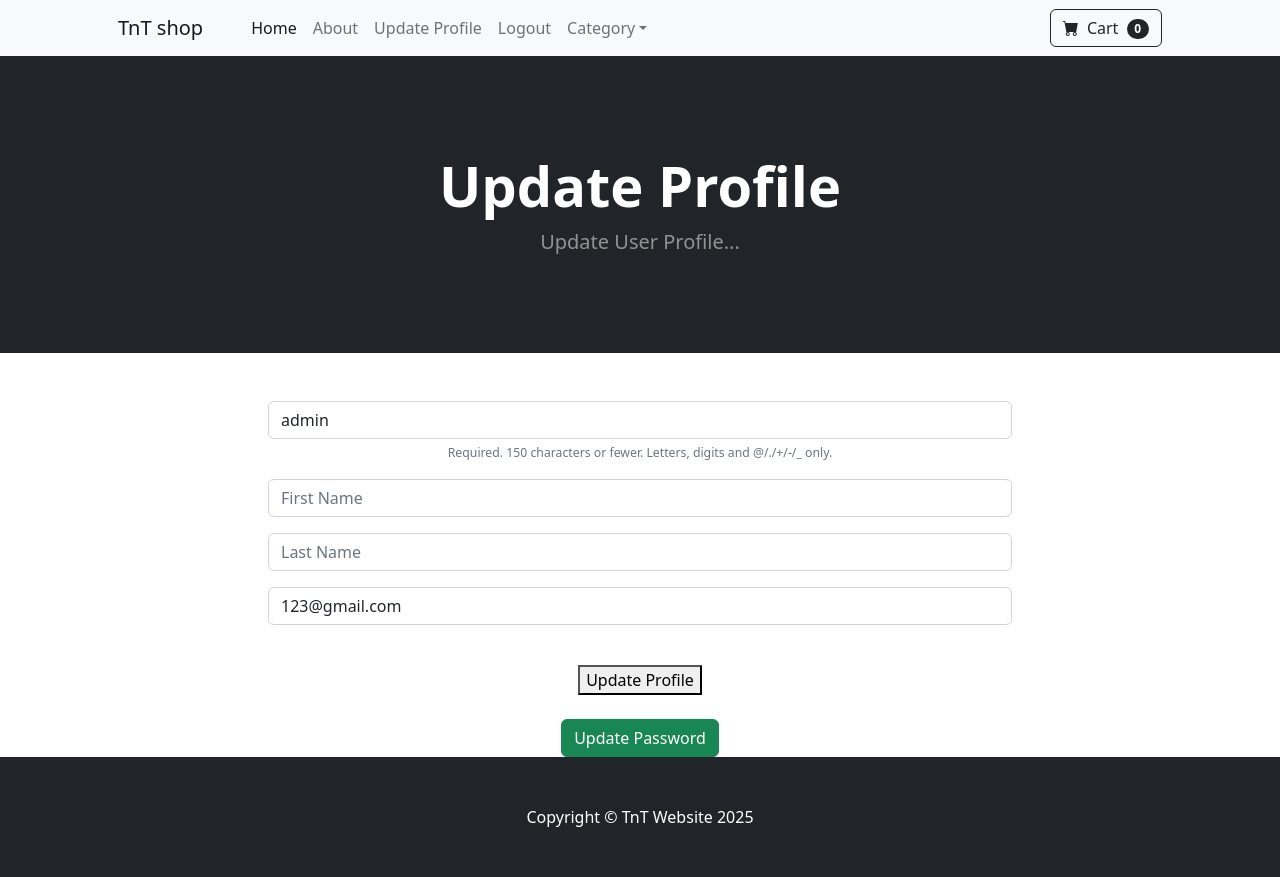
After one commit to TungNT126/EcomerceWebsite_Django, a Django app: page /update_user/ in a window 1280 px wide. The commit adds this page. Run offline with Django 4.2, Linux system fonts and the light colour scheme; a user stored in the database is signed in; data comes from the database, SQL or seed files in the repository; both versions use the stored data as it was after the commit; some libraries are stand-ins or nearby versions.

Commit message:
Update user profile

```diff
--- a/store/forms.py
+++ b/store/forms.py
@@ -1,6 +1,45 @@
 from django.contrib.auth.models import User
-from django.contrib.auth.forms import UserCreationForm
+from django.contrib.auth.forms import UserCreationForm, UserChangeForm, SetPasswordForm
 from django import forms
+
+class ChangePasswordForm(SetPasswordForm):
+	class Meta:
+		model = User
+		fields = ['new_password1', 'new_password2']
+
+	def __init__(self, *args, **kwargs):
+		super(ChangePasswordForm, self).__init__(*args, **kwargs)
+
+		self.fields['new_password1'].widget.attrs['class'] = 'form-control'
+		self.fields['new_password1'].widget.attrs['placeholder'] = 'Password'
+		self.fields['new_password1'].label = ''
+		self.fields['new_password1'].help_text = '<ul class="form-text text-muted small"><li>Your password can\'t be too similar to your other personal information.</li><li>Your password must contain at least 8 characters.</li><li>Your password can\'t be a commonly used password.</li><li>Your password can\'t be entirely numeric.</li></ul>'
+
+		self.fields['new_password2'].widget.attrs['class'] = 'form-control'
+		self.fields['new_password2'].widget.attrs['placeholder'] = 'Confirm Password'
+		self.fields['new_password2'].label = ''
+		self.fields['new_password2'].help_text = '<span class="form-text text-muted"><small>Enter the same password as before, for verification.</small></span>'
+
+class UpdateUserForm(UserChangeForm):
+	# Hide password stuff
+	password = None
+	# Other fields
+	email = forms.EmailField(label="", widget=forms.TextInput(attrs={'class':'form-control', 'placeholder':'Email Address'}))
+	first_name = forms.CharField(label="", max_length=100, widget=forms.TextInput(attrs={'class':'form-control', 'placeholder':'First Name'}))
+	last_name = forms.CharField(label="", max_length=100, widget=forms.TextInput(attrs={'class':'form-control', 'placeholder':'Last Name'}))
+
+	class Meta:
+		model = User
+		fields = ('username', 'first_name', 'last_name', 'email')
+
+	def __init__(self, *args, **kwargs):
+		super(UpdateUserForm, self).__init__(*args, **kwargs)
+
+		self.fields['username'].widget.attrs['class'] = 'form-control'
+		self.fields['username'].widget.attrs['placeholder'] = 'User Name'
+		self.fields['username'].label = ''
+		self.fields['username'].help_text = '<span class="form-text text-muted"><small>Required. 150 characters or fewer. Letters, digits and @/./+/-/_ only.</small></span>'
+
 
 class SignUpForm(UserCreationForm):
 	email = forms.EmailField(label="", widget=forms.TextInput(attrs={'class':'form-control', 'placeholder':'Email Address'}))
--- a/store/templates/navbar.html
+++ b/store/templates/navbar.html
@@ -8,6 +8,7 @@
                 <li class="nav-item"><a class="nav-link" href="{% url 'about' %}">About</a></li>
 
                 {% if user.is_authenticated %}
+                <li class="nav-item"><a class="nav-link" href="{% url 'update_user' %}">Update Profile</a></li>
                 <li class="nav-item"><a class="nav-link" href="{% url 'logout' %}">Logout</a></li>
                 {% else %}
                 <li class="nav-item"><a class="nav-link" href="{% url 'login' %}">Login</a></li>
@@ -22,9 +23,8 @@
                         <li><a class="dropdown-item" href="{% url 'category_summary' %}">All Products</a></li>
                         <li><hr class="dropdown-divider" /></li>
                         <!-- It only shows up in the category page -->
-                        <li>{% for category in categories %}
-                            <a class="dropdown-item" href="{% url 'category' category %}">{{category}}</a>
-                            {% endfor %}
+                        <li><a class="dropdown-item" href="{% url 'category' 'Shirts' %}">Shirts</a></li>
+                        <li><a class="dropdown-item" href="{% url 'category' 'Trousers' %}">Trousers</a></li>
                     </ul>
                 </li>
             </ul>
--- /dev/null
+++ b/store/templates/update_user.html
@@ -0,0 +1,36 @@
+{% extends 'base.html' %}
+{% block content %}
+<!-- Header-->
+<header class="bg-dark py-5">
+    <div class="container px-4 px-lg-5 my-5">
+        <div class="text-center text-white">
+            <h1 class="display-4 fw-bolder">Update Profile</h1>
+            <p class="lead fw-normal text-white-50 mb-0">Update User Profile...</p>
+        </div>
+    </div>
+</header>
+
+<div class="container">
+    <div class="row">
+        <center>
+            <div class="col-8">
+                <br/><br/>
+
+                <form method="POST" action="{% url 'update_user' %}">
+                    {% csrf_token %}
+
+                    {{ user_form.as_p }}
+                    <br/>
+                    <button type="submit" clas="btn btn-secondary">
+                        Update Profile
+                    </button>
+                </form>
+                <br/>
+                <a href="{% url 'update_password' %}" class="btn btn-success">Update Password</a>
+
+        </center>
+        <br/><br/><br/><br/><br/><br/>
+    </div>
+</div>
+
+{% endblock %}
--- a/store/urls.py
+++ b/store/urls.py
@@ -7,6 +7,8 @@ urlpatterns = [
     path('login/', views.login_user, name='login'),
     path('logout/', views.logout_user, name='logout'),
     path('register/', views.register_user, name='register'),
+    path('update_user/', views.update_user, name='update_user'),
+    path('update_password/', views.update_password, name='update_password'),
     path('product/<int:pk>', views.product, name='product'),
     path('category/<str:foo>', views.category, name='category'),
     path('category/_summary/', views.category_summary, name='category_summary'),
--- a/store/views.py
+++ b/store/views.py
@@ -4,8 +4,9 @@ from django.contrib.auth import authenticate, login, logout
 from django.contrib import messages
 from django.contrib.auth.models import User
 from django.contrib.auth.forms import UserCreationForm
-from .forms import SignUpForm
+from .forms import SignUpForm, UpdateUserForm, ChangePasswordForm
 from django import forms
+
 
 def category_summary(request):
     categories = Category.objects.all()
@@ -71,3 +72,41 @@ def register_user(request):
             return redirect('register')
     else:
         return render(request, 'register.html', {'form': form})
+
+def update_user(request):
+    if request.user.is_authenticated:
+        current_user = User.objects.get(id=request.user.id)
+        user_form = UpdateUserForm(request.POST or None, instance=current_user)
+
+        if user_form.is_valid():
+            user_form.save()
+
+            login(request, current_user)
+            messages.success(request, "Profile has been updated!")
+            return redirect('Home')
+        return render(request, 'update_user.html', {"user_form":user_form})
+    else:
+        messages.success(request, "You must be login to update!")
+        return redirect('Home')
+
+def update_password(request):
+    if request.user.is_authenticated:
+        current_user = request.user
+        # Did they fill out the form
+        if request.method == 'POST':
+            form = ChangePasswordForm(current_user, request.POST)
+            # is the form valid
+            if form.is_valid():
+                form.save()
+                messages.success(request, "Your Password has been updated! Please login again.")
+                login(request, current_user)
+                return redirect('login')
+            else:
+                for error in list (form.errors.values()):
+                    messages.error(request, error)
+
+        else:
+            form = ChangePasswordForm(current_user)
+        return render(request, 'update_password.html', {'form':form})
+    else:
+        messages.success(request, 'You must login firs!')
```
Also changed, not shown: store/templates/update_password.html (added, +35 -0 lines), db.sqlite3.
